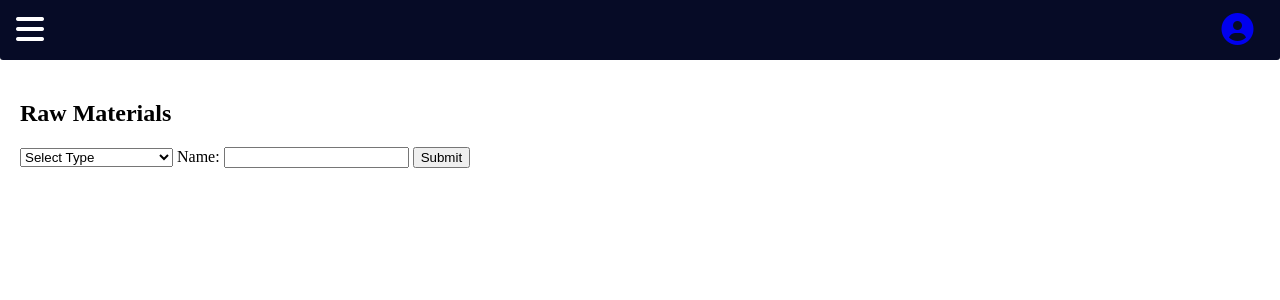
After one commit to Anokxz/Inventory-Management, a Flask app: page /materials in a window 1280 px wide. The commit adds this page. Shown: the top 300 px of the page. Run offline with Flask 3, Linux system fonts and the light colour scheme.

Commit message:
changing icons

```diff
--- a/app.py
+++ b/app.py
@@ -6,9 +6,9 @@ app = Flask(__name__)
 def index():
     return render_template("index.html")
 
-@app.route("/import_materials")
-def import_materials():
-    return render_template("import.html")
+@app.route("/materials")
+def materials():
+    return render_template("materials.html")
 
 @app.route("/customize_design")
 def customize_design():
@@ -48,3 +48,6 @@ def login():
 @app.route('/logout')
 def logout():
     return redirect('/login')
+
+if __name__ == "__main__":
+    app.run(host="127.0.0.1", debug=True)
--- a/static/navbar.css
+++ b/static/navbar.css
@@ -13,7 +13,7 @@ body {
 }
 
 .menu-bars {
-  margin-left: 2rem;
+  margin-left: 1rem;
   font-size: 2rem;
   background: none;
   color: white;
@@ -28,12 +28,14 @@ body {
   position: fixed;
   top: 0;
   left: -100%;
-  transition: 850ms;
+  transition: 650ms;
 }
 
 .nav-menu.active {
   left: 0;
   transition: 350ms;
+  margin: 0;
+  padding: 0;
 }
 
 .nav-text {
@@ -48,7 +50,7 @@ body {
 .nav-text a {
   text-decoration: none;
   color: #f5f5f5;
-  font-size: 18px;
+  font-size: 1.1rem;
   width: 95%;
   height: 100%;
   display: flex;
@@ -63,6 +65,8 @@ body {
 
 .nav-menu-items {
   width: 100%;
+  margin: 0;
+  padding: 0;
 }
 
 .navbar-toggle {
@@ -93,7 +97,7 @@ span {
   padding: 20px;
 }
 
-/* Adjust the margin when the sidebar is active */
+
 .nav-menu.active ~ .content {
-  margin-left: 250px; /* Width of the sidebar */
+  margin-left: 250px;
 }
--- a/templates/layout.html
+++ b/templates/layout.html
@@ -31,10 +31,10 @@
         </a>
       </li>
       <li class="nav-text"><a href="/"><i class="fas fa-home"></i> <span>Home</span></a></li>
-      <li class="nav-text"><a href="/import_materials"><i class="fas fa-eye-slash"></i> <span>Import Materials</span></a></li>
-      <li class="nav-text"><a href="/customize_design"><i class="fas fa-eye-slash"></i> <span>Customize Furniture Design</span></a></li>
-      <li class="nav-text"><a href="/available_products"><i class="fas fa-exclamation-circle"></i> <span>Available Products</span></a></li>
-      <li class="nav-text"><a href="/stock_view"><i class="fas fa-check-circle"></i> <span>Stock View</span></a></li>
+      <li class="nav-text"><a href="/materials"><i class="fa-solid fa-scroll"></i><span>Manage Materials</span></a></li>
+      <li class="nav-text"><a href="/customize_design"><i class="fa-solid fa-pencil"></i><span>Customize Furniture Design</span></a></li>
+      <li class="nav-text"><a href="/available_products"><i class="fa-brands fa-product-hunt"></i> <span>Available Products</span></a></li>
+      <li class="nav-text"><a href="/stock_view"><i class="fa-solid fa-eye"></i> <span>Stock View</span></a></li>
       <li class="nav-text"><a href="/payment_transaction"><i class="fas fa-money-bill-alt"></i> <span>Payment Transaction</span></a></li>
       <li class="nav-text"><a href="/logout"><i class="fas fa-sign-out-alt"></i> <span>Logout</span></a></li>
     </ul>
--- /dev/null
+++ b/templates/materials.html
@@ -0,0 +1,20 @@
+{% extends "layout.html" %}
+<!-- Title -->
+{% block title %}Manage Materials{% endblock %}
+
+<!-- Body -->
+{% block content %}
+    <h2 id="title">Raw Materials</h3>
+    <form>
+        <select name="type">
+            <option value="" selected disabled hidden>Select Type</option>
+            <option value="newItem">Add new material</option>
+            <option value="update">Update material count</option>
+            <option value="remove">Remove material</option>
+        </select>
+        <label for="Name">Name: </label>
+        <input>
+
+        <button>Submit</button>
+    </form>
+{% endblock %}
```
Also changed, not shown: templates/import.html (deleted, +0 -8 lines).
